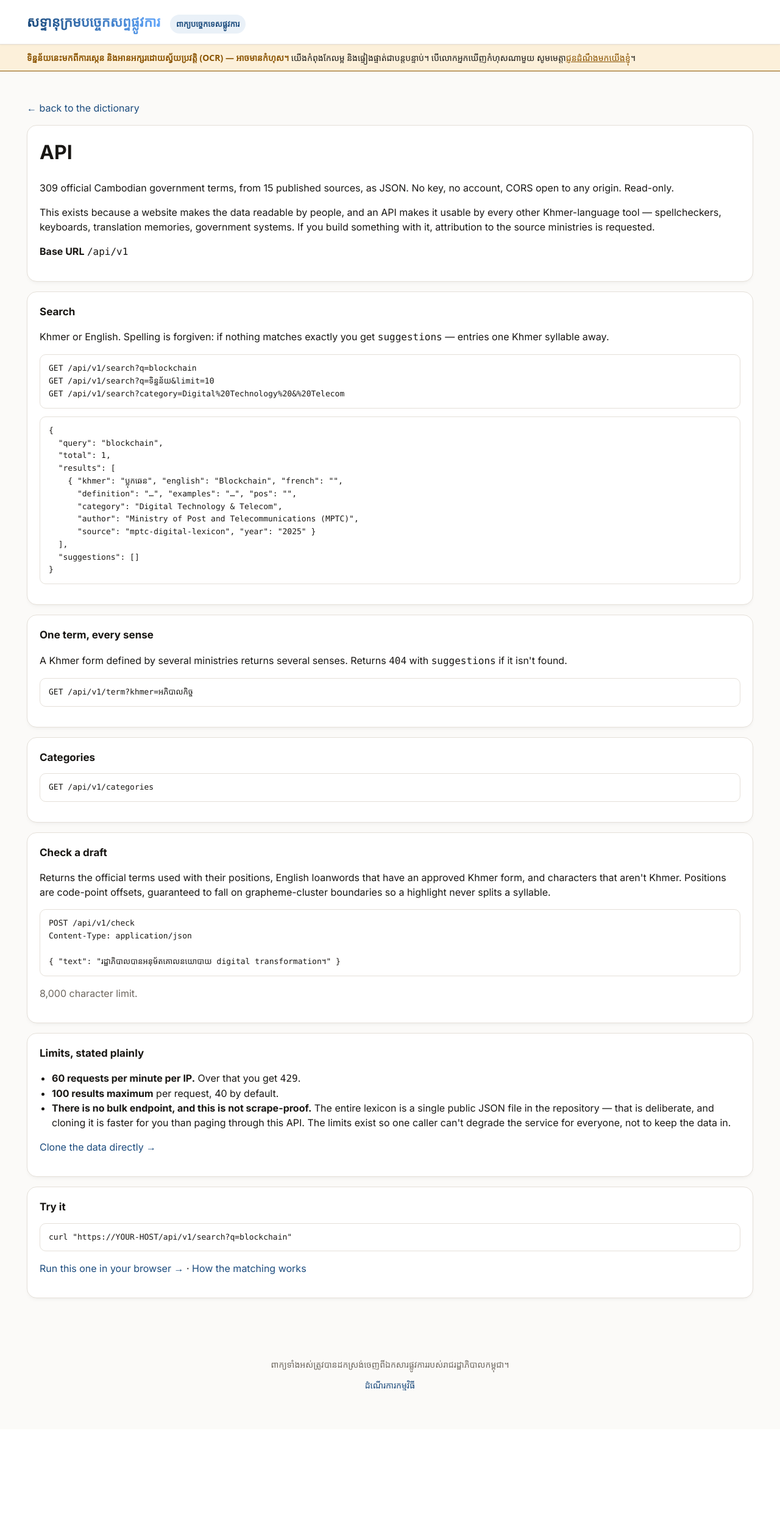
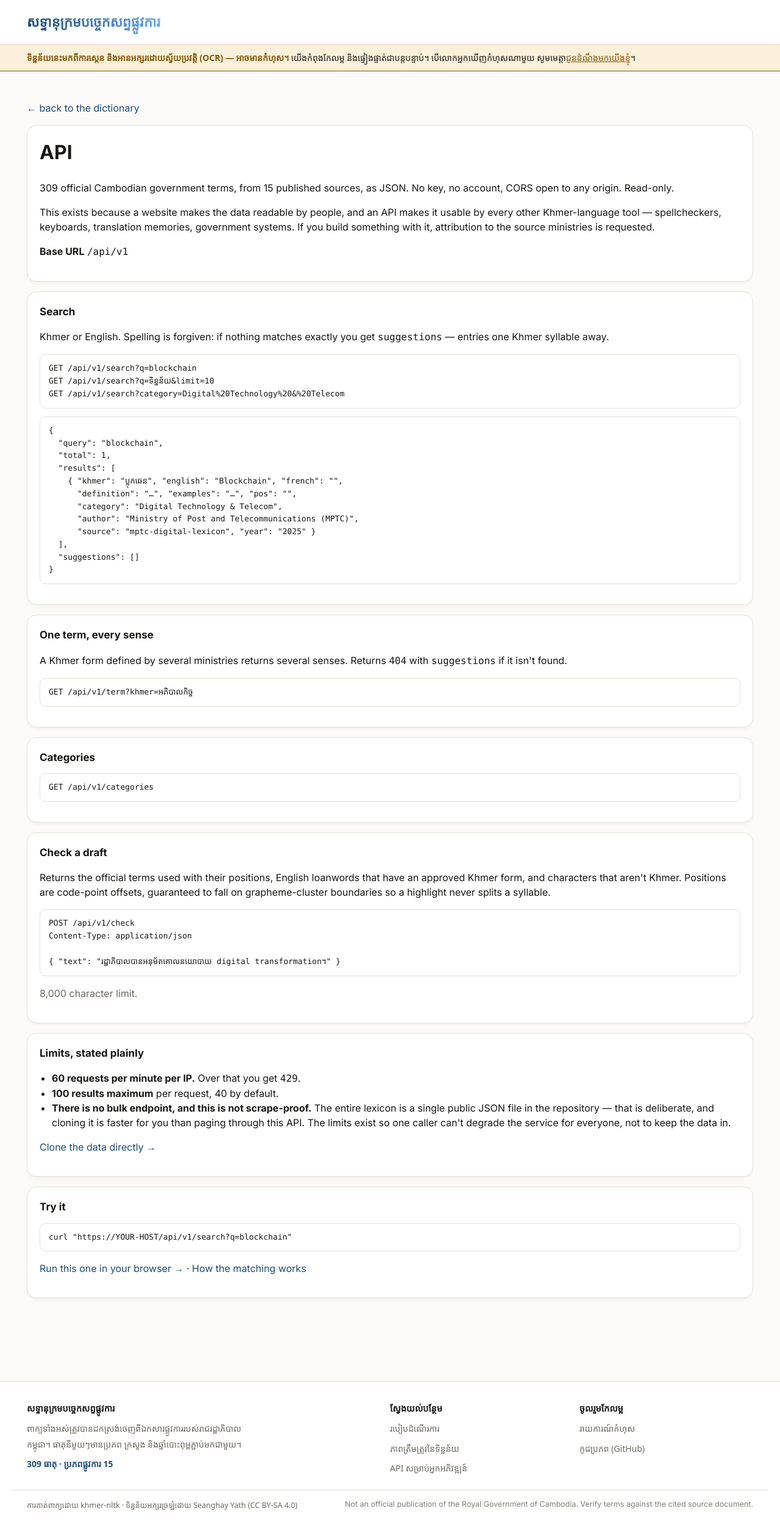
Before and after one commit to pr0meth4us/khmer-lexicon, a Flask app: page /api in a window 1280 px wide. Shown: the whole page at 61% size. Before the commit the page ends 2281 px from the top, so only its background shows below. Run offline with Flask 3, Linux system fonts and the light colour scheme; some web fonts are replaced.

Commit message:
feat(web): real footer, drop the redundant header badge
The header carried a badge reading ពាក្យបច្ចេកទេសផ្លូវការ next to a title
already reading សទ្ទានុក្រមបច្ចេកសព្ទផ្លូវការ — the same words twice. Removed.

The footer was a single line and one link. It now does the work a footer should:

  - what this is, and that every entry carries its ministry and year
  - the live entry and source counts, pulled from the data rather than typed
  - three link groups: how it works, data accuracy, the API; and report an
    error (opening the same in-page form as the banner) plus the source code
  - required attribution for khmer-nltk and for Seanghay Yath's CC BY-SA 4.0
    datasets, which was a licence obligation we were not meeting anywhere
    user-visible
  - a plain statement that this is NOT an official Royal Government publication
    and terms should be verified against the cited source

That last line matters: the site looks official, and saying it is not is the
honest counterpart to the OCR warning at the top.

Three columns on desktop, stacked under 760px.

```diff
--- a/web/templates/base.html
+++ b/web/templates/base.html
@@ -257,29 +257,40 @@ button.primary:hover {
 .hint { color: var(--muted); font-size: 14px; margin: 12px 0 0; }
 
 footer {
-  max-width: 1240px;
-  margin: 0 auto;
-  padding: 0 24px 60px;
+  border-top: 1px solid var(--line);
+  margin-top: 40px;
+  background: var(--card);
   color: var(--muted);
   font-size: 14px;
-  text-align: center;
-  display: flex;
-  flex-direction: column;
-  gap: 8px;
 }
-.footer-links {
-  display: flex;
-  gap: 16px;
-  justify-content: center;
-  flex-wrap: wrap;
+.foot-grid {
+  max-width: 1240px; margin: 0 auto; padding: 30px 24px 22px;
+  display: grid; gap: 26px;
+  grid-template-columns: minmax(0, 2fr) minmax(0, 1fr) minmax(0, 1fr);
 }
+@media (max-width: 760px) { .foot-grid { grid-template-columns: 1fr; gap: 20px; padding: 24px 16px 18px; } }
+.foot-col { display: flex; flex-direction: column; gap: 6px; }
+.foot-title { color: var(--ink); font-weight: 700; font-size: 14.5px; margin-bottom: 2px; }
+.foot-about p { margin: 0; line-height: 1.85; max-width: 46ch; }
+.foot-stat { color: var(--brand); font-weight: 600; }
+.foot-col a { color: var(--muted); text-decoration: none; width: fit-content;
+  border-bottom: 1px solid transparent; }
+.foot-col a:hover { color: var(--brand); border-bottom-color: var(--brand); }
+.foot-bottom {
+  border-top: 1px solid var(--line);
+  max-width: 1240px; margin: 0 auto; padding: 14px 24px 40px;
+  display: flex; justify-content: space-between; gap: 16px; flex-wrap: wrap;
+  font-size: 12.5px; line-height: 1.7;
+}
+.foot-bottom a { color: var(--muted); }
+.foot-bottom .en { color: var(--muted); opacity: .85; }
+@media (max-width: 760px) { .foot-bottom { padding: 14px 16px 34px; } }
 </style>
 </head>
 <body>
 <header>
   <div class="bar">
     <h1>សទ្ទានុក្រមបច្ចេកសព្ទផ្លូវការ</h1>
-    <span class="badge">ពាក្យបច្ចេកទេសផ្លូវការ</span>
   </div>
   {% block nav %}{% endblock %}
 </header>
@@ -312,9 +323,34 @@ footer {
 
 {% block body %}{% endblock %}
 <footer>
-  <div>ពាក្យទាំងអស់ត្រូវបានដកស្រង់ចេញពីឯកសារផ្លូវការរបស់រាជរដ្ឋាភិបាលកម្ពុជា។</div>
-  <div class="footer-links">
-    <a href="/how">ដំណើរការកម្មវិធី</a>
+  <div class="foot-grid">
+    <div class="foot-col foot-about">
+      <div class="foot-title">សទ្ទានុក្រមបច្ចេកសព្ទផ្លូវការ</div>
+      <p>ពាក្យទាំងអស់ត្រូវបានដកស្រង់ចេញពីឯកសារផ្លូវការរបស់រាជរដ្ឋាភិបាលកម្ពុជា។
+         ធាតុនីមួយៗមានប្រភព ក្រសួង និងឆ្នាំបោះពុម្ពភ្ជាប់មកជាមួយ។</p>
+      <p class="foot-stat">{{ '{:,}'.format(about.entries) }} ធាតុ · ប្រភពផ្លូវការ {{ about.sources|length }}</p>
+    </div>
+
+    <div class="foot-col">
+      <div class="foot-title">ស្វែងយល់បន្ថែម</div>
+      <a href="/how">របៀបដំណើរការ</a>
+      <a href="/how#accuracy">ភាពត្រឹមត្រូវនៃទិន្នន័យ</a>
+      <a href="/api">API សម្រាប់អ្នកអភិវឌ្ឍន៍</a>
+    </div>
+
+    <div class="foot-col">
+      <div class="foot-title">ចូលរួមកែលម្អ</div>
+      <a href="#" class="foot-report">រាយការណ៍កំហុស</a>
+      <a href="https://github.com/pr0meth4us/khmer-lexicon" target="_blank" rel="noopener">កូដប្រភព (GitHub)</a>
+    </div>
+  </div>
+
+  <div class="foot-bottom">
+    <span>ការកាត់ពាក្យដោយ <a href="https://github.com/VietHoang1512/khmer-nltk" target="_blank" rel="noopener">khmer-nltk</a>
+      · ទិន្នន័យអក្សរច្រឡំដោយ <a href="https://huggingface.co/seanghay" target="_blank" rel="noopener">Seanghay Yath</a>
+      (CC BY-SA 4.0)</span>
+    <span class="en">Not an official publication of the Royal Government of Cambodia.
+      Verify terms against the cited source document.</span>
   </div>
 </footer>
 <script>
@@ -335,6 +371,8 @@ footer {
     (context.khmer ? message : term).focus();
   };
   document.getElementById('report-open').onclick = e => { e.preventDefault(); openReport(); };
+  document.querySelectorAll('.foot-report').forEach(a =>
+    a.onclick = e => { e.preventDefault(); openReport(); });
   document.getElementById('report-close').onclick = () => { modal.hidden = true; };
   modal.onclick = e => { if (e.target === modal) modal.hidden = true; };
   document.addEventListener('keydown', e => { if (e.key === 'Escape') modal.hidden = true; });
```
